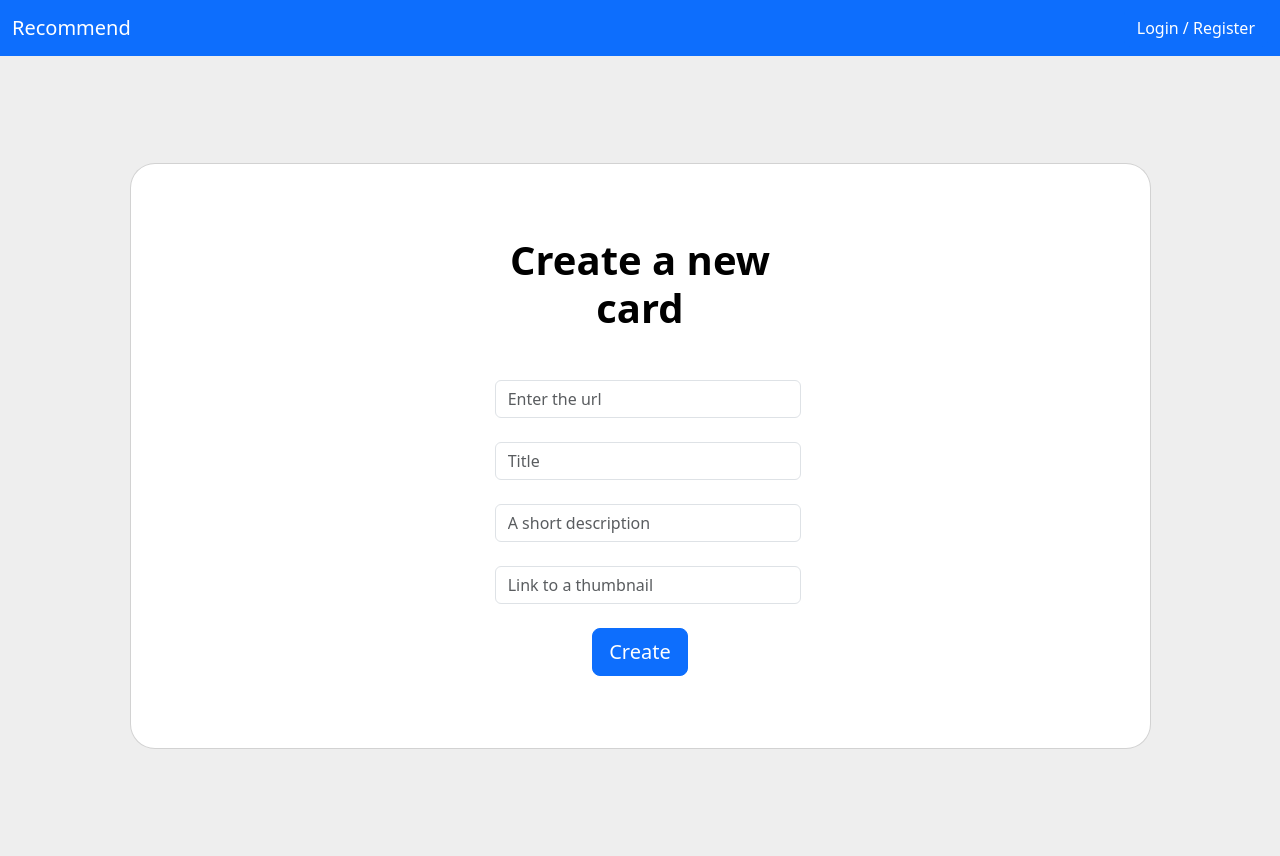
After one commit to praveen-ilangovan/recommend-app, a FastAPI app: template recommend_app/ui/templates/cardForm.html in a window 1280 px wide. The commit adds this page. Run offline with FastAPI, Linux system fonts and the light colour scheme; the template is opened without the code that fills it: most values are stand-ins (such as "Sample title", 1, 10 or a date in 2020); parts of the project's set-up code (start-up, migrations or seed data) failed here and were passed over; some libraries are stand-ins or nearby versions.

Commit message:
Added a form to create a card

```diff
--- a/recommend_app/api/constants.py
+++ b/recommend_app/api/constants.py
@@ -24,11 +24,13 @@ class ROUTES:
     # boards
     CREATE_BOARD = "/boards/new"
     ADD_BOARD = "/boards/"
-    GET_BOARD = "/boards/{board_id}"
+    SHOW_BOARD = "/boards/{board_id}"
+    GET_BOARD = "/boards/{board_id}?show_page=false"
     UPDATE_BOARD = "/boards/{board_id}"
     DELETE_BOARD = "/boards/{board_id}"
 
     # cards
+    CREATE_CARD = "/{board_id}/cards/new"
     ADD_CARD = "/boards/{board_id}/cards"
 
 
--- a/recommend_app/ui/static/js/recommend.js
+++ b/recommend_app/ui/static/js/recommend.js
@@ -292,8 +292,11 @@ function editBoardData(element) {
   // Initialize the field with the current value
   const editNameField = row.cells[0].getElementsByTagName("input")[0];
   const currentNameField = row.cells[0].getElementsByTagName("span")[0];
+  const currentNameLinkField = row.cells[0].getElementsByTagName("a")[0];
+  console.log(currentNameLinkField);
   editNameField.style.display = "block";
   currentNameField.style.display = "none";
+  currentNameLinkField.style.display = "none";
   editNameField.value = currentNameField.innerHTML;
 
   // Hide the span and display the checkbox
@@ -364,3 +367,53 @@ async function deleteBoard(board_id) {
     alert("An error occurred. Please try again.");
   }
 }
+
+/*
+Cards
+*/
+
+// Register JS
+const createCardForm = document.getElementById("createCardForm");
+if (createCardForm) {
+  createCardForm.addEventListener("submit", async function (event) {
+    event.preventDefault();
+
+    const form = event.target;
+    const formData = new FormData(form);
+    const data = Object.fromEntries(formData.entries());
+
+    const board_id = data.board_id;
+    const payload = {
+      url: data.url,
+      title: data.title,
+      description: data.description,
+      thumbnail: data.thumbnail,
+    };
+
+    const url = "/boards/" + board_id + "/cards";
+    const redirect = "/boards/" + board_id;
+
+    console.log(payload);
+
+    try {
+      const response = await fetch(url, {
+        method: "POST",
+        headers: {
+          "Content-Type": "application/json",
+        },
+        body: JSON.stringify(payload),
+      });
+
+      if (response.ok) {
+        window.location.href = redirect;
+      } else {
+        // Handle error
+        const errorData = await response.json();
+        alert(`Error: ${errorData.message}`);
+      }
+    } catch (error) {
+      console.error("Error:", error);
+      alert("An error occurred. Please try again.");
+    }
+  });
+}
--- /dev/null
+++ b/recommend_app/ui/templates/cardForm.html
@@ -0,0 +1,109 @@
+{% include 'layout.html' %}
+
+<section class="vh-100" style="background-color: #eee">
+  <div class="container h-100">
+    <div class="row d-flex justify-content-center align-items-center h-100">
+      <div class="col-lg-12 col-xl-11">
+        <div class="card text-black" style="border-radius: 25px">
+          <div class="card-body p-md-5">
+            <div class="row justify-content-center">
+              <div class="col-md-10 col-lg-6 col-xl-5 order-2 order-lg-1">
+                <p class="text-center h1 fw-bold mb-5 mx-1 mx-md-4 mt-4">
+                  Create a new card
+                </p>
+
+                <form class="mx-1 mx-md-4" id="createCardForm">
+                  <input
+                    type="text"
+                    id="board_id"
+                    class="form-control"
+                    name="board_id"
+                    placeholder="Enter the url"
+                    value="{{ board_id }}"
+                    hidden
+                  />
+
+                  <div class="d-flex flex-row align-items-center mb-4">
+                    <i class="fas fa-user fa-lg me-3 fa-fw"></i>
+                    <div
+                      data-mdb-input-init
+                      class="form-outline flex-fill mb-0"
+                    >
+                      <input
+                        type="text"
+                        id="url"
+                        class="form-control"
+                        name="url"
+                        placeholder="Enter the url"
+                        required
+                      />
+                    </div>
+                  </div>
+
+                  <div class="d-flex flex-row align-items-center mb-4">
+                    <i class="fas fa-user fa-lg me-3 fa-fw"></i>
+                    <div
+                      data-mdb-input-init
+                      class="form-outline flex-fill mb-0"
+                    >
+                      <input
+                        type="text"
+                        id="title"
+                        class="form-control"
+                        name="title"
+                        placeholder="Title"
+                      />
+                    </div>
+                  </div>
+
+                  <div class="d-flex flex-row align-items-center mb-4">
+                    <i class="fas fa-user fa-lg me-3 fa-fw"></i>
+                    <div
+                      data-mdb-input-init
+                      class="form-outline flex-fill mb-0"
+                    >
+                      <input
+                        type="text"
+                        id="description"
+                        class="form-control"
+                        name="description"
+                        placeholder="A short description"
+                      />
+                    </div>
+                  </div>
+
+                  <div class="d-flex flex-row align-items-center mb-4">
+                    <i class="fas fa-user fa-lg me-3 fa-fw"></i>
+                    <div
+                      data-mdb-input-init
+                      class="form-outline flex-fill mb-0"
+                    >
+                      <input
+                        type="text"
+                        id="thumbnail"
+                        class="form-control"
+                        name="thumbnail"
+                        placeholder="Link to a thumbnail"
+                      />
+                    </div>
+                  </div>
+
+                  <div class="d-flex justify-content-center mx-4 mb-3 mb-lg-4">
+                    <button
+                      type="submit"
+                      data-mdb-button-init
+                      data-mdb-ripple-init
+                      class="btn btn-primary btn-lg"
+                    >
+                      Create
+                    </button>
+                  </div>
+                </form>
+              </div>
+            </div>
+          </div>
+        </div>
+      </div>
+    </div>
+  </div>
+</section>
--- a/recommend_app/ui/templates/landing.html
+++ b/recommend_app/ui/templates/landing.html
@@ -122,7 +122,10 @@
       <tr>
         <td>
           <input type="text" style="display: none" />
-          <span>{{ board.name }}</span>
+          <span style="display: none">{{ board.name }}</span>
+          <a class="link-opacity-100-hover" href="/boards/{{ board.id }}"
+            >{{ board.name }}</a
+          >
         </td>
         <td>
           <input
```
Also changed, not shown: recommend_app/api/routers/boards.py (+18 -1 lines), recommend_app/ui/templates/board.html (added, +54 -0 lines), README.md.
